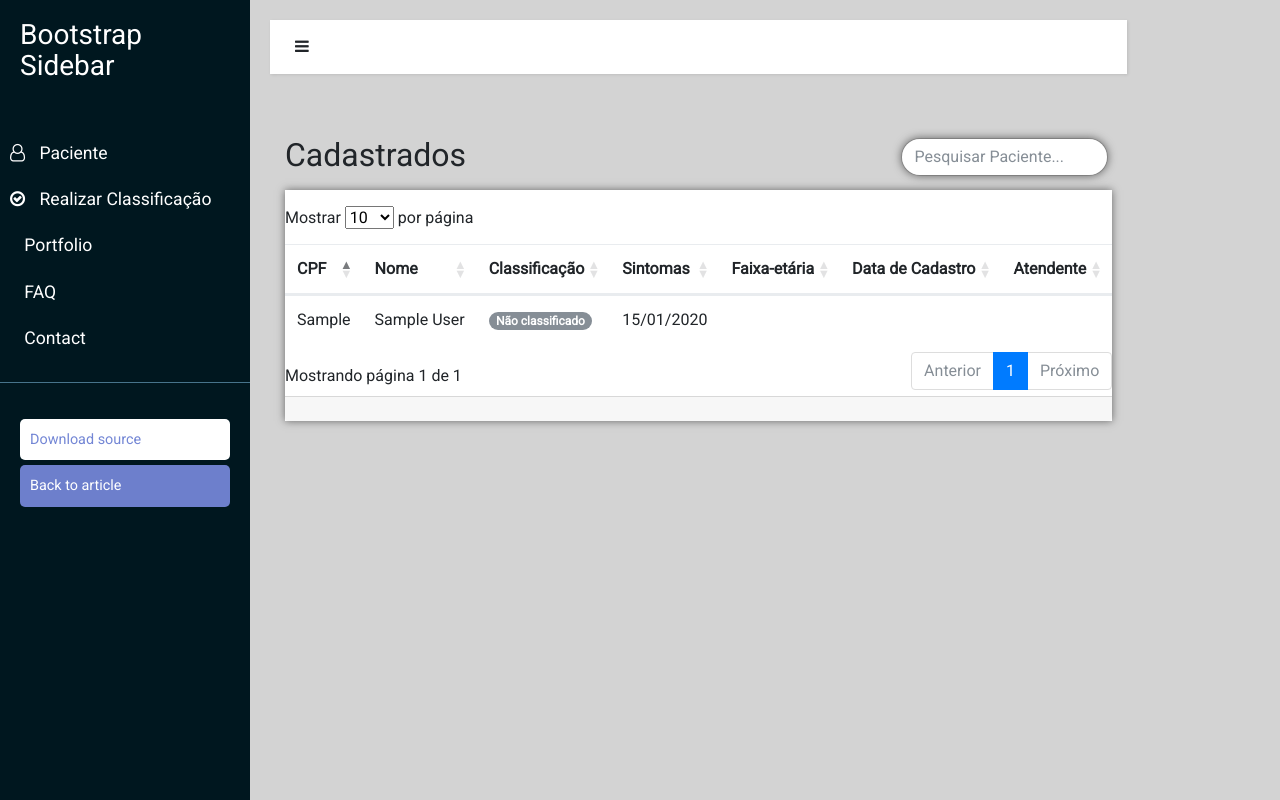
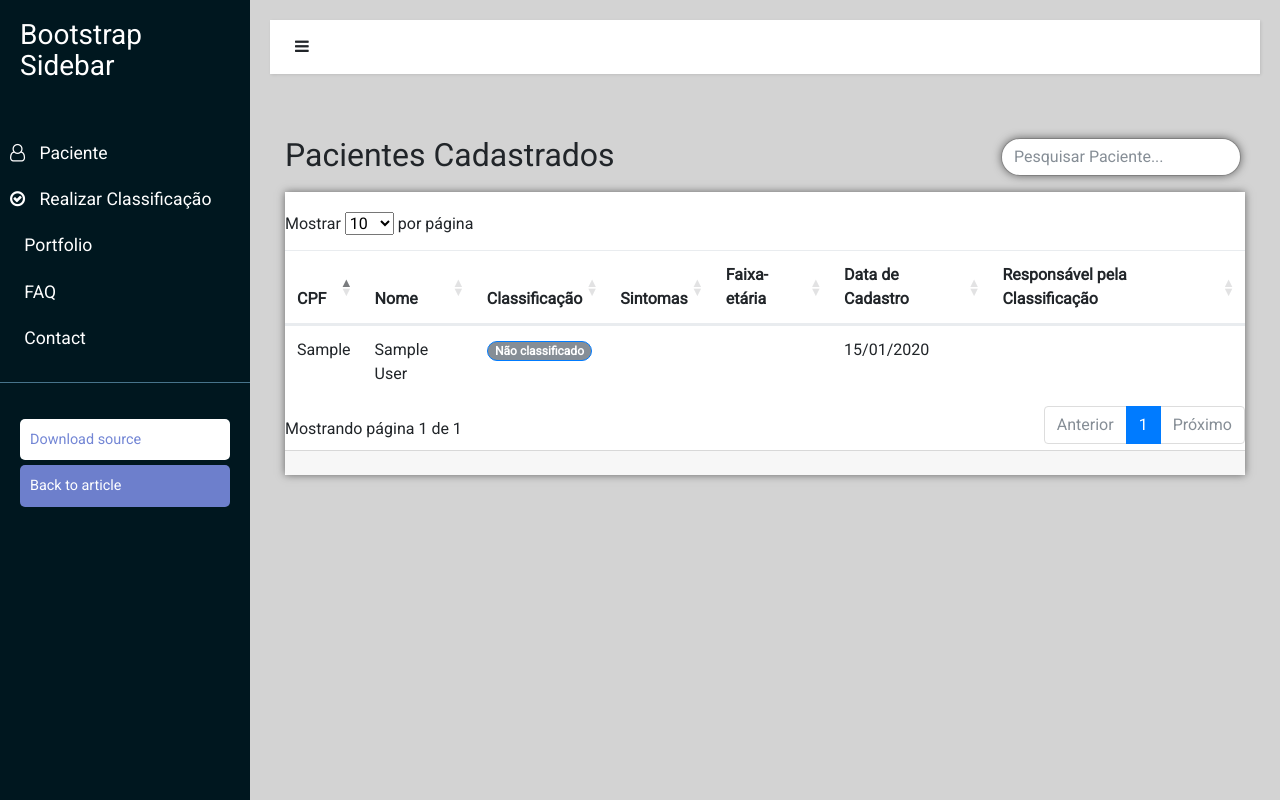
Before and after one commit to fga-eps-mds/2017.2-Classificacao-de-Risco-Pediatrico, a Django app: template templates/users/registeredPatient.html in a window 1280 px wide. Run offline with Django 3.2, Linux system fonts and the light colour scheme; the template is opened without the code that fills it: values that come from a table or form of the project are taken from there, others are empty; tables that the repository leaves empty hold one stand-in row (values such as "Sample post"); parts of the project's set-up code (start-up, migrations or seed data) failed here and were passed over; some libraries are stand-ins or nearby versions.

Commit message:
[CODE] Fixing details of RegisteredPacient template.

```diff
--- a/apps/users/views.py
+++ b/apps/users/views.py
@@ -103,7 +103,7 @@ def sign_up_patient(request):
             # patient.classifier.get_username()
 
             patient.save()
-            return redirect('users:queue_patient')
+            return redirect('users:registered_patient')
         else:
             status = 400
     else:
--- a/templates/users/registeredPatient.html
+++ b/templates/users/registeredPatient.html
@@ -24,7 +24,7 @@
                 <div class="form-group title_left mt-4" >
                     <input id="searchPatient" type="search" class="form-control pull-right mr-1"
                         placeholder="Pesquisar Paciente..." aria-controls="example">
-                    <h2>Cadastrados</h2>
+                    <h2>Pacientes Cadastrados</h2>
                 </div>
                 <div id="list" class="x_panel" style="background-color: white">
                     <table id="example" class="table table-condensed"  cellspacing="0" width="100%">
@@ -36,7 +36,7 @@
                                 <th class="hidden-xs hidden-sm">Sintomas</th>
                                 <th class="hidden-xs hidden-sm">Faixa-etária</th>
                                 <th class="hidden-xs hidden-sm">Data de Cadastro</th>
-                                <th class="hidden-xs hidden-sm">Atendente</th>
+                                <th class="hidden-xs hidden-sm">Responsável pela Classificação</th>
                             </tr>
                         </thead>
                         <tbody>
@@ -45,19 +45,19 @@
                                 <td>{{ patient.cpf}}</td>
                                 <td>{{ patient.name }}</td>
                                 {% if patient.classification == 0 %}
-                                    <td><span class="badge badge-pill badge-secondary"  data-toggle="modal" data-target="#{{ patient.id }}">Não classificado</span></td>
+                                    <td><span class="btn btn-primary badge badge-pill badge-secondary"  data-toggle="modal" data-target="#{{ patient.id }}">Não classificado</span></td>
                                 {% elif patient.classification == 1 %}
-                                    <td><span class="badge badge-pill badge-danger"  data-toggle="modal" data-target="#{{ patient.id }}">Atendimento Imediato</span></td>
+                                    <td><span class="btn btn-primary badge badge-pill badge-danger"  data-toggle="modal" data-target="#{{ patient.id }}">Atendimento Imediato</span></td>
                                 {% elif patient.classification == 2 %}
-                                    <td><span class="badge badge-pill badge-success"  data-toggle="modal" data-target="#{{ patient.id }}">Atendimento Ambulatorial</span></td>
+                                    <td><span class="btn btn-primary badge badge-pill badge-success"  data-toggle="modal" data-target="#{{ patient.id }}">Atendimento Ambulatorial</span></td>
                                 {% elif patient.classification == 3 %}
-                                    <td><span class="badge badge-pill badge-warning"  data-toggle="modal" data-target="#{{ patient.id }}">Atendimento Hospitalar</span></td>
+                                    <td><span class="btn btn-primary badge badge-pill badge-warning"  data-toggle="modal" data-target="#{{ patient.id }}">Atendimento Hospitalar</span></td>
                                 {% elif patient.classification == 4 %}
-                                    <td><span class="badge badge-pill badge-info"  data-toggle="modal" data-target="#{{ patient.id }}">Atendimento Eletivo</span></td>
+                                    <td><span class="btn btn-primary badge badge-pill badge-info"  data-toggle="modal" data-target="#{{ patient.id }}">Atendimento Eletivo</span></td>
                                 {% endif %}
-                                <td>{{ patient.date }}</td>
                                 <td></td>
                                 <td></td>
+                                <td>{{ patient.date }}</td>
                                 <td></td>
                             </tr>
                             {% endfor %}
@@ -84,6 +84,7 @@
                     <form role="form" class="form" method="POST" >
                         {% csrf_token %}
                         <div class="modal-body">
+                            <p>Selecione a classificação desejada:</p>
                             <div class="text-left">
                                 <div class="form-check">
                                    <label class="form-check-label">
@@ -112,7 +113,10 @@
                                 </div>
                             </div>
                         </div>
-                        <input type="hidden" name="patient" value="{{ patient.id }}">
+                            {% if value != 1 or value != 2 or value != 3 or value != 4 %}
+                                <input type="hidden" name="classification" value="0">
+                            {% endif %}
+                                <input type="hidden" name="patient" value="{{ patient.id }}">
                         <div class="modal-footer">
                             <button type="button" class="btn btn-secondary" data-dismiss="modal">Fechar</button>
                             <button type="submit" class="btn btn-primary">Salvar</button>
```
